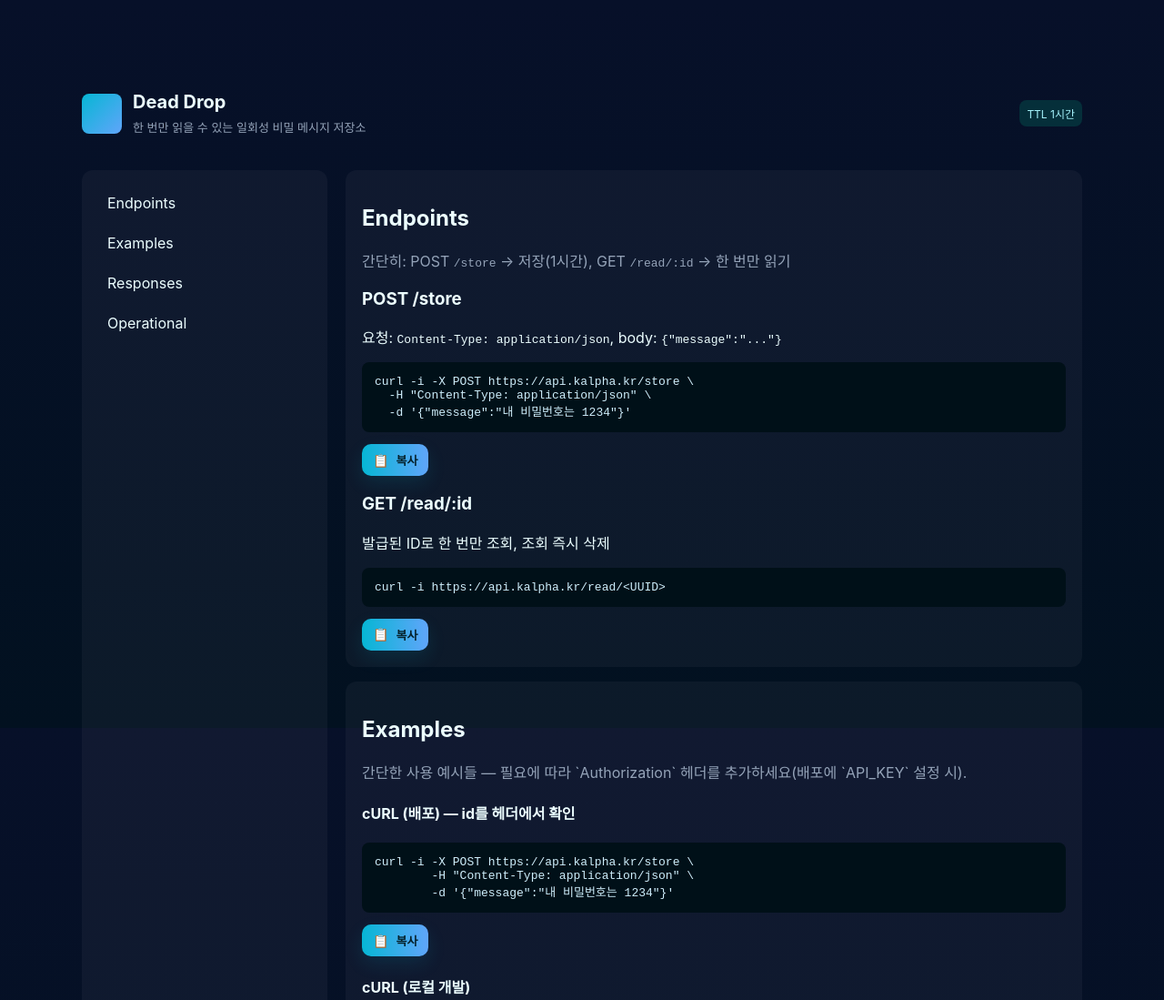
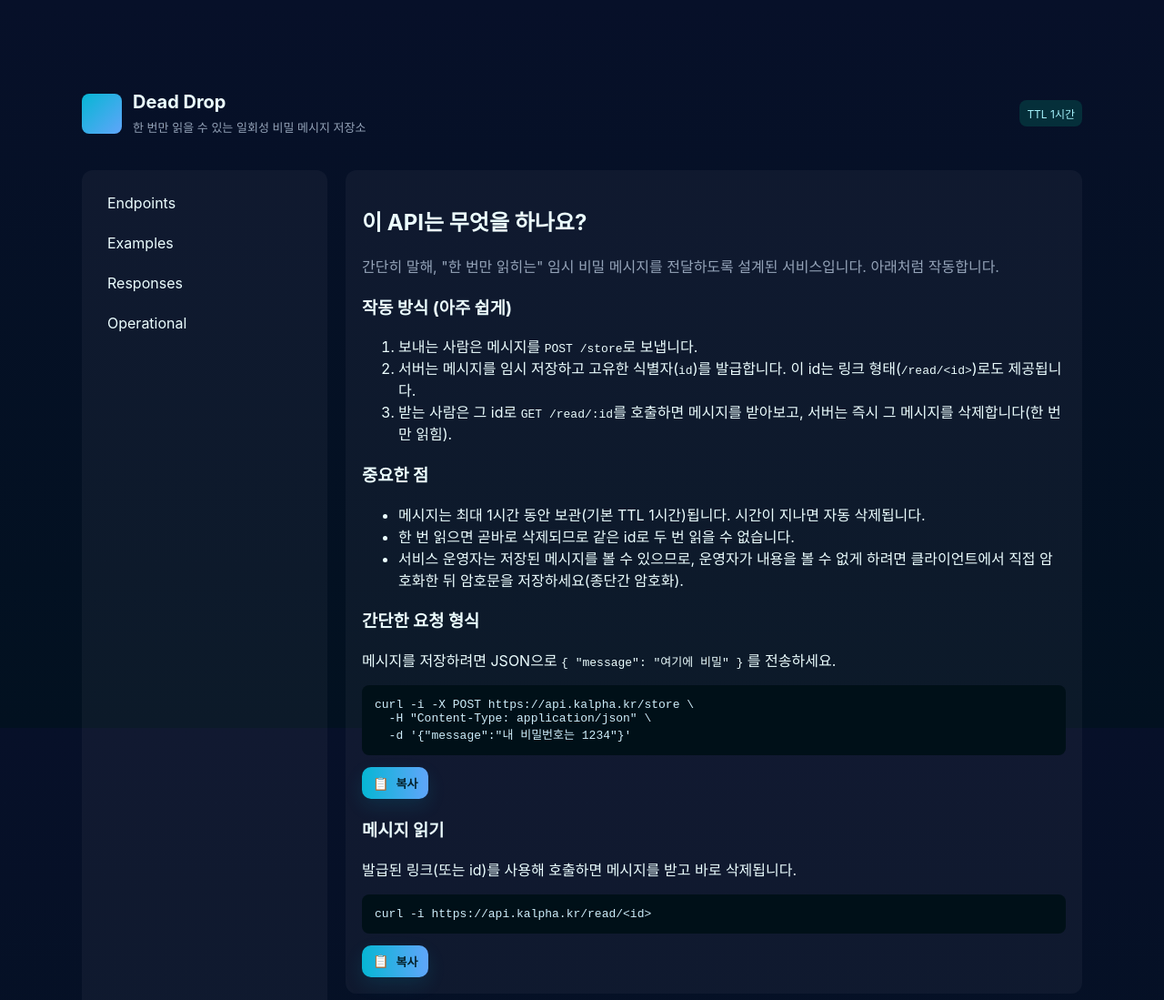
Before and after one commit to gguatit/kalpha-s_api, a website: page static/docs.html in a window 1280 px wide. Shown: the top 1099 px of the page at 91% size. Drawn offline with Linux system fonts and the light colour scheme.

Commit message:
문서 개선: API 설명 및 요청 형식에 대한 내용을 명확하게 수정

```diff
--- a/static/docs.html
+++ b/static/docs.html
@@ -27,18 +27,33 @@
 
       <main>
         <section class="panel" id="endpoints">
-          <h2>Endpoints</h2>
-          <p class="muted">간단히: POST <code>/store</code> → 저장(1시간), GET <code>/read/:id</code> → 한 번만 읽기</p>
-          <h3>POST /store</h3>
-          <p>요청: <code>Content-Type: application/json</code>, body: <code>{"message":"..."}</code></p>
+          <h2>이 API는 무엇을 하나요?</h2>
+          <p class="muted">간단히 말해, "한 번만 읽히는" 임시 비밀 메시지를 전달하도록 설계된 서비스입니다. 아래처럼 작동합니다.</p>
+
+          <h3>작동 방식 (아주 쉽게)</h3>
+          <ol>
+            <li>보내는 사람은 메시지를 <code>POST /store</code>로 보냅니다.</li>
+            <li>서버는 메시지를 임시 저장하고 고유한 식별자(<code>id</code>)를 발급합니다. 이 id는 링크 형태(<code>/read/&lt;id&gt;</code>)로도 제공됩니다.</li>
+            <li>받는 사람은 그 id로 <code>GET /read/:id</code>를 호출하면 메시지를 받아보고, 서버는 즉시 그 메시지를 삭제합니다(한 번만 읽힘).</li>
+          </ol>
+
+          <h3>중요한 점</h3>
+          <ul>
+            <li>메시지는 최대 1시간 동안 보관(기본 TTL 1시간)됩니다. 시간이 지나면 자동 삭제됩니다.</li>
+            <li>한 번 읽으면 곧바로 삭제되므로 같은 id로 두 번 읽을 수 없습니다.</li>
+            <li>서비스 운영자는 저장된 메시지를 볼 수 있으므로, 운영자가 내용을 볼 수 없게 하려면 클라이언트에서 직접 암호화한 뒤 암호문을 저장하세요(종단간 암호화).</li>
+          </ul>
+
+          <h3>간단한 요청 형식</h3>
+          <p>메시지를 저장하려면 JSON으로 <code>{ "message": "여기에 비밀" }</code> 를 전송하세요.</p>
           <pre id="post-example">curl -i -X POST https://api.kalpha.kr/store \
   -H "Content-Type: application/json" \
   -d '{"message":"내 비밀번호는 1234"}'</pre>
           <button class="copy" onclick="navigator.clipboard.writeText(document.getElementById('post-example').innerText)">복사</button>
 
-          <h3>GET /read/:id</h3>
-          <p>발급된 ID로 한 번만 조회, 조회 즉시 삭제</p>
-          <pre id="get-example">curl -i https://api.kalpha.kr/read/&lt;UUID&gt;</pre>
+          <h3>메시지 읽기</h3>
+          <p>발급된 링크(또는 id)를 사용해 호출하면 메시지를 받고 바로 삭제됩니다.</p>
+          <pre id="get-example">curl -i https://api.kalpha.kr/read/&lt;id&gt;</pre>
           <button class="copy" onclick="navigator.clipboard.writeText(document.getElementById('get-example').innerText)">복사</button>
         </section>
 
--- a/static/styles.css
+++ b/static/styles.css
@@ -14,7 +14,7 @@ nav a{color:var(--white);text-decoration:none;padding:8px 10px;border-radius:8px
 pre{background:#001018;padding:14px;border-radius:8px;color:#cfeefb;overflow:auto;font-size:13px}
 .muted{color:var(--muted)}
 .copy{display:inline-flex;align-items:center;gap:8px;padding:8px 12px;background:linear-gradient(90deg,#06b6d4,#60a5fa);color:#05212a;border-radius:10px;border:none;cursor:pointer;font-size:13px;font-weight:600;box-shadow:0 8px 20px rgba(6,182,212,0.12);transition:transform .12s ease,box-shadow .12s ease,opacity .12s}
-.copy::before{content:"\1F4CB";font-size:14px}
+.copy::before{content:"📋";font-size:14px}
 .copy:hover{transform:translateY(-3px);box-shadow:0 14px 30px rgba(6,182,212,0.18)}
 .copy:active{transform:translateY(-1px)}
 .copy:focus{outline:2px solid rgba(6,182,212,0.22);outline-offset:3px}
```
Also changed, not shown: src/index.ts (+23 -8 lines).
